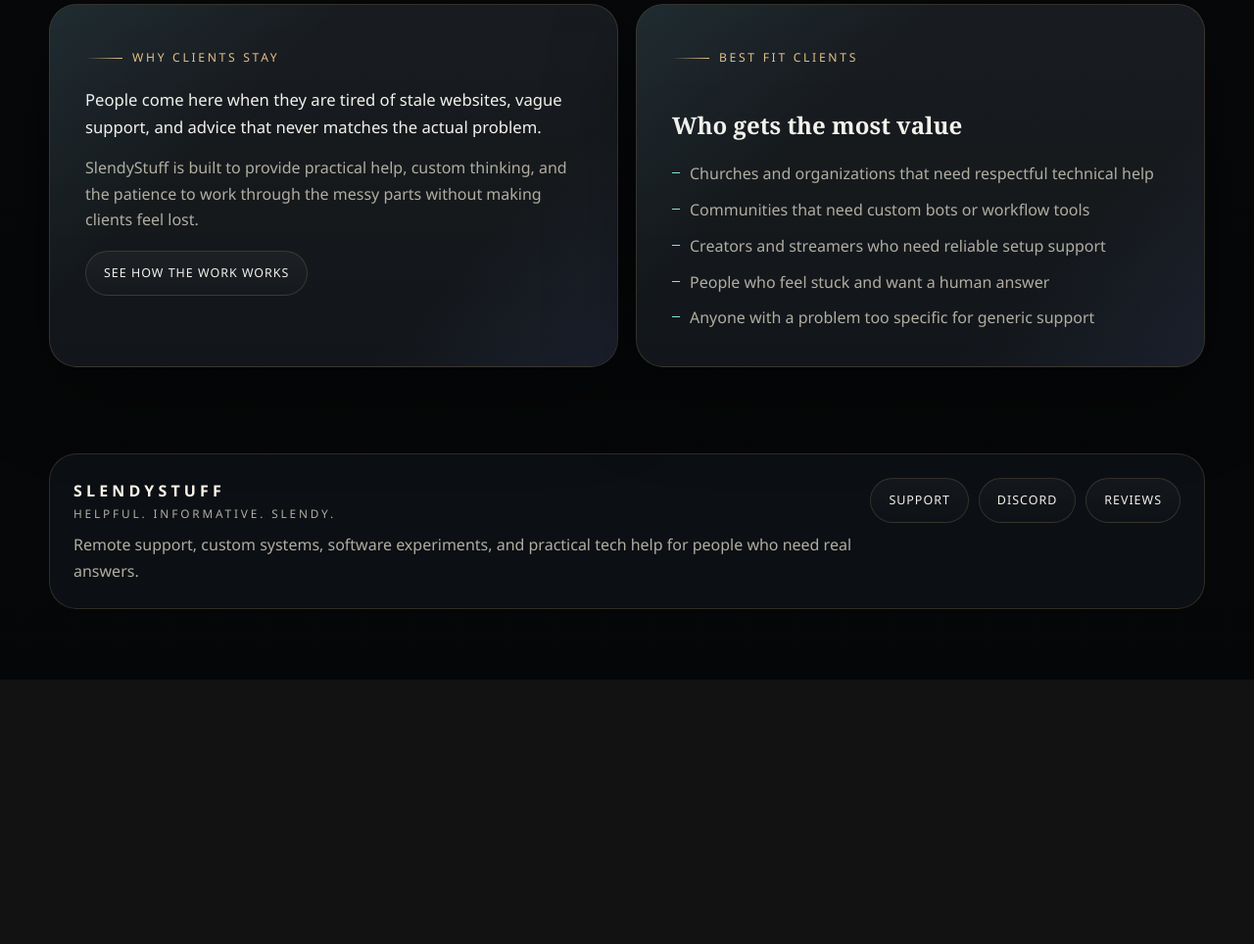
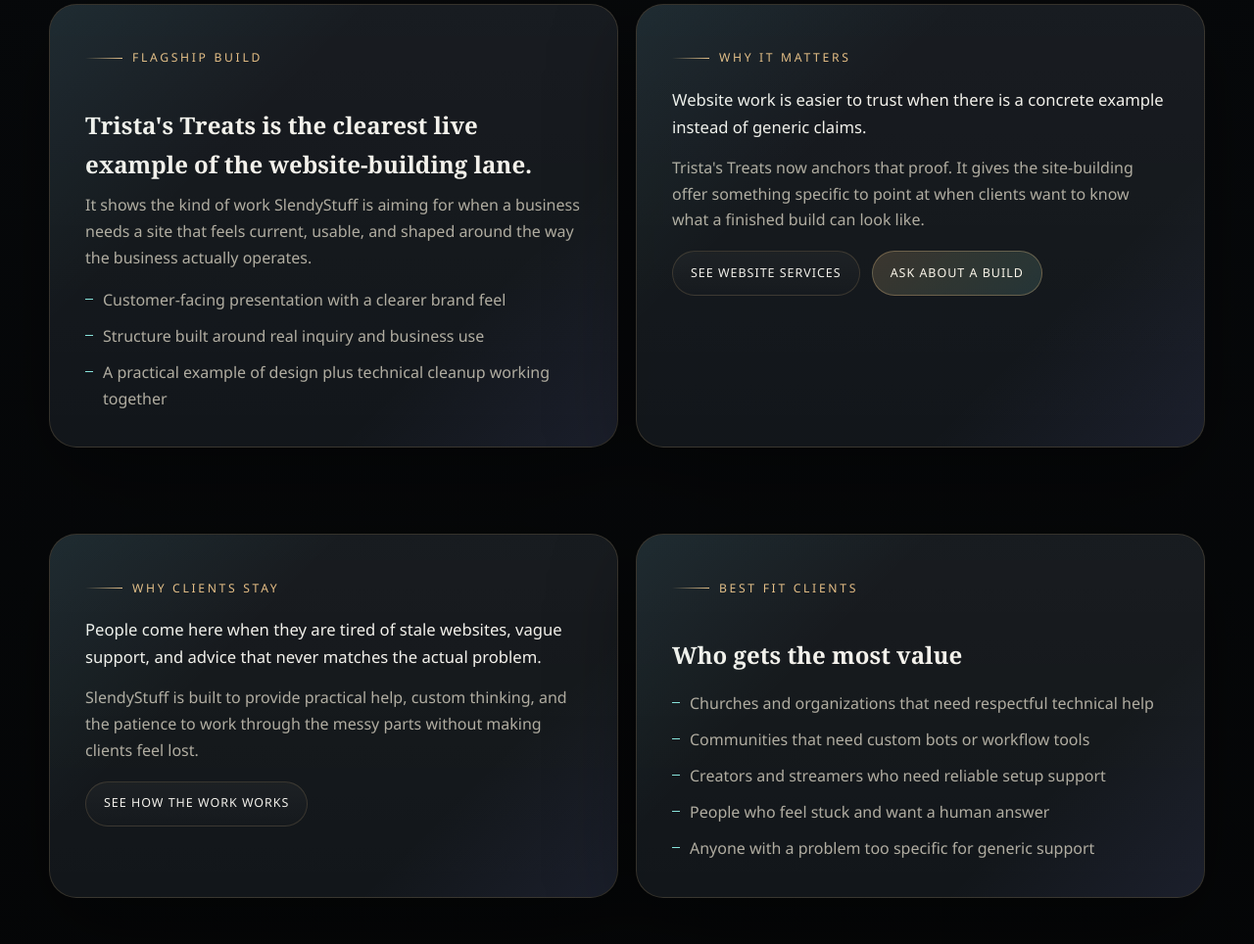
Before and after one commit to SlendermanHG/slendystuff.com, a website: page public/index.html in a window 1280 px wide. Shown: the part 3551-4515 px from the top of the page at 98% size. Before the commit the page ends 4245 px from the top, so only its background shows below. Drawn offline with Linux system fonts and the light colour scheme.

Commit message:
Feature Trista's Treats as flagship build

```diff
--- a/public/index.html
+++ b/public/index.html
@@ -199,6 +199,33 @@
 
     <section class="section">
       <div class="page-shell split-panel">
+        <article class="panel" data-reveal>
+          <div class="eyebrow">Flagship build</div>
+          <h2>Trista's Treats is the clearest live example of the website-building lane.</h2>
+          <p>It shows the kind of work SlendyStuff is aiming for when a business needs a site that feels current, usable, and shaped around the way the business actually operates.</p>
+          <ul class="list">
+            <li>Customer-facing presentation with a clearer brand feel</li>
+            <li>Structure built around real inquiry and business use</li>
+            <li>A practical example of design plus technical cleanup working together</li>
+          </ul>
+        </article>
+
+        <article class="quote-card" data-reveal>
+          <div class="eyebrow">Why it matters</div>
+          <blockquote>
+            Website work is easier to trust when there is a concrete example instead of generic claims.
+          </blockquote>
+          <p>Trista's Treats now anchors that proof. It gives the site-building offer something specific to point at when clients want to know what a finished build can look like.</p>
+          <div class="inline-actions" style="margin-top: 18px;">
+            <a class="button" href="/services.html">See Website Services</a>
+            <a class="button primary" href="/contact.html">Ask About a Build</a>
+          </div>
+        </article>
+      </div>
+    </section>
+
+    <section class="section">
+      <div class="page-shell split-panel">
         <article class="quote-card" data-reveal>
           <div class="eyebrow">Why clients stay</div>
           <blockquote>
```
Also changed, not shown: public/about.html (+1 -1 lines), public/reviews.html (+18 -2 lines), public/services.html (+24 -0 lines).
